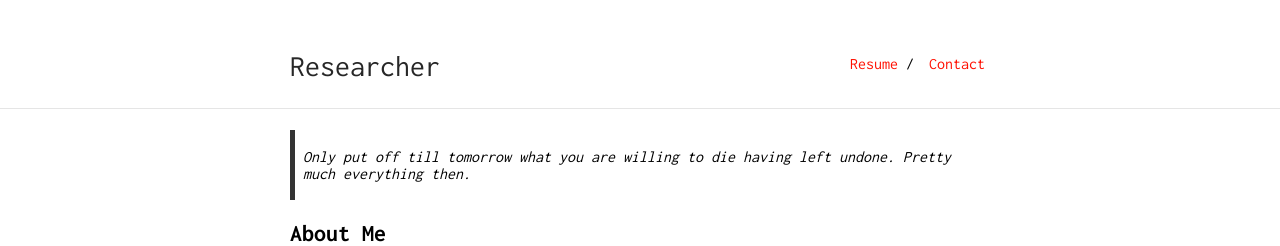
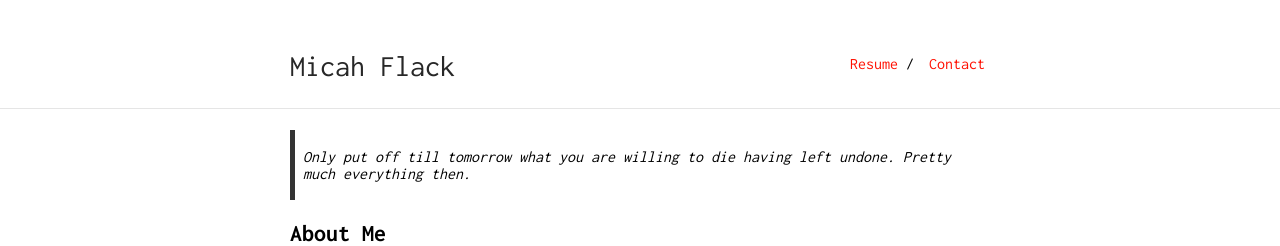
Before and after one commit to micahflack/homepage, a Jekyll site: the page built from index.md, in a window 1280 px wide and 900 px high. Shown: the top 246 px of the window. Built offline with Jekyll 4.4.1, drawn with Linux system fonts in a browser that asks for light colours.

Commit message:
labeling

```diff
--- a/_config.yml
+++ b/_config.yml
@@ -1,5 +1,5 @@
-title: Researcher
-url: "https://micahflack.com"
+title: Micah Flack
+url: "https://micahflack.com/"
 baseurl: ""
 
 markdown: kramdown
```
